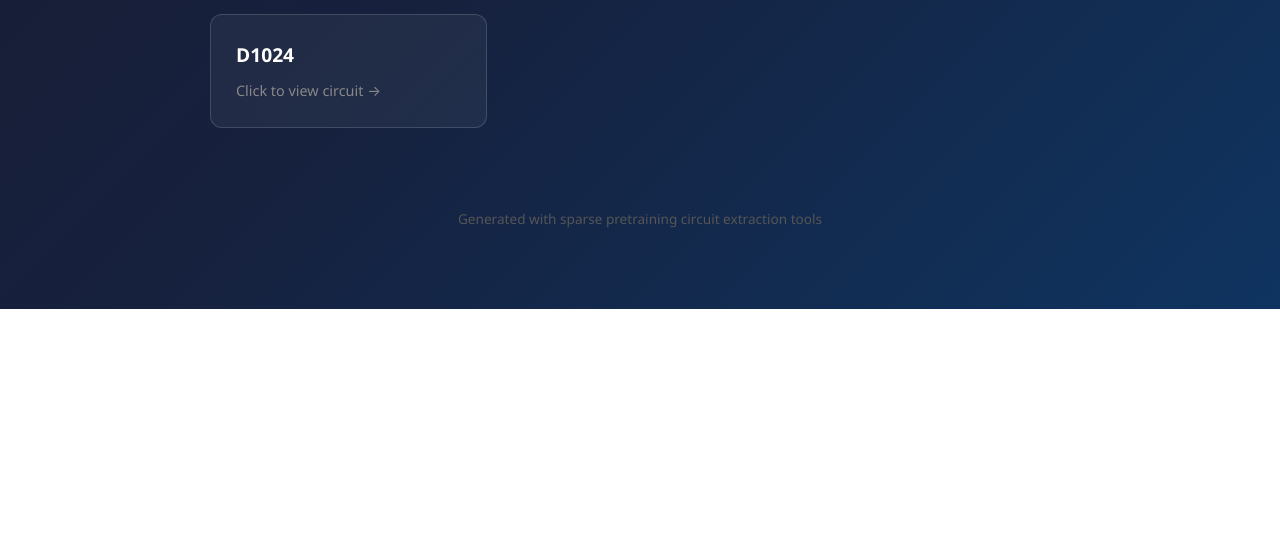
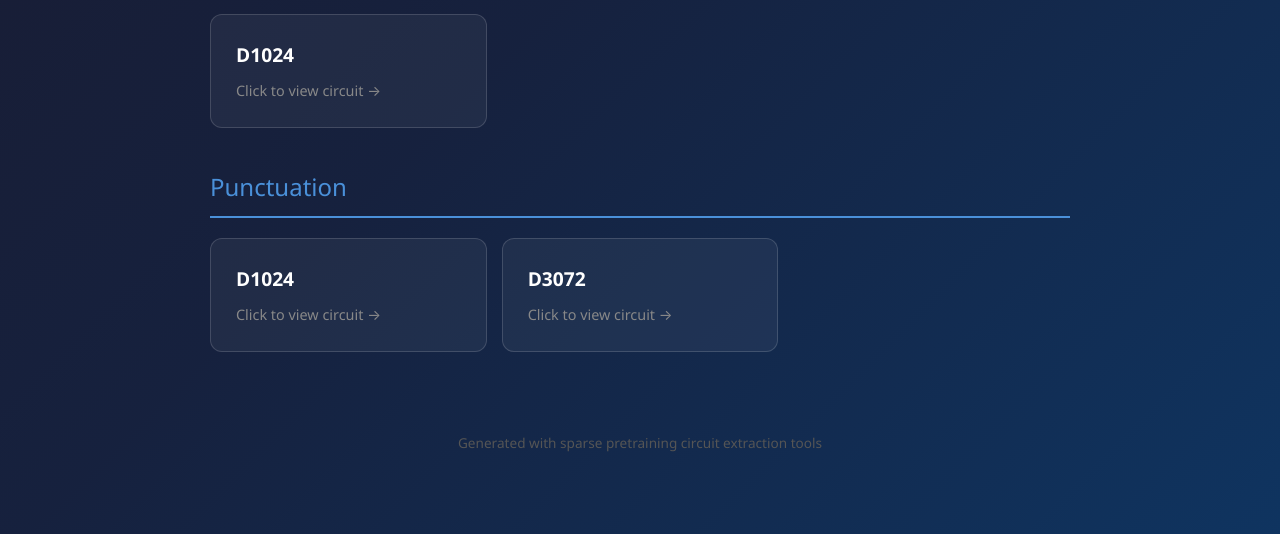
Before and after one commit to jacobcd52/circuit-visualizations, a plain HTML site: page index.html in a window 1280 px wide. Shown: the part 697-1231 px from the top of the page. Before the commit the page ends 1006 px from the top, so only its background shows below. Drawn offline with Linux system fonts and the light colour scheme.

Commit message:
Update index.html with Punctuation task

```diff
--- a/index.html
+++ b/index.html
@@ -132,6 +132,23 @@
             </div>
         </div>
 
+        <div class="task-section">
+            <h2 class="task-header">Punctuation</h2>
+            <div class="model-grid">
+
+                <a href="punctuation/d1024/circuit.html" class="model-link">
+                    <div class="model-name">D1024</div>
+                    <div class="model-info">Click to view circuit →</div>
+                </a>
+
+                <a href="punctuation/d3072/circuit.html" class="model-link">
+                    <div class="model-name">D3072</div>
+                    <div class="model-info">Click to view circuit →</div>
+                </a>
+
+            </div>
+        </div>
+
         <footer>
             Generated with sparse pretraining circuit extraction tools
         </footer>
```
